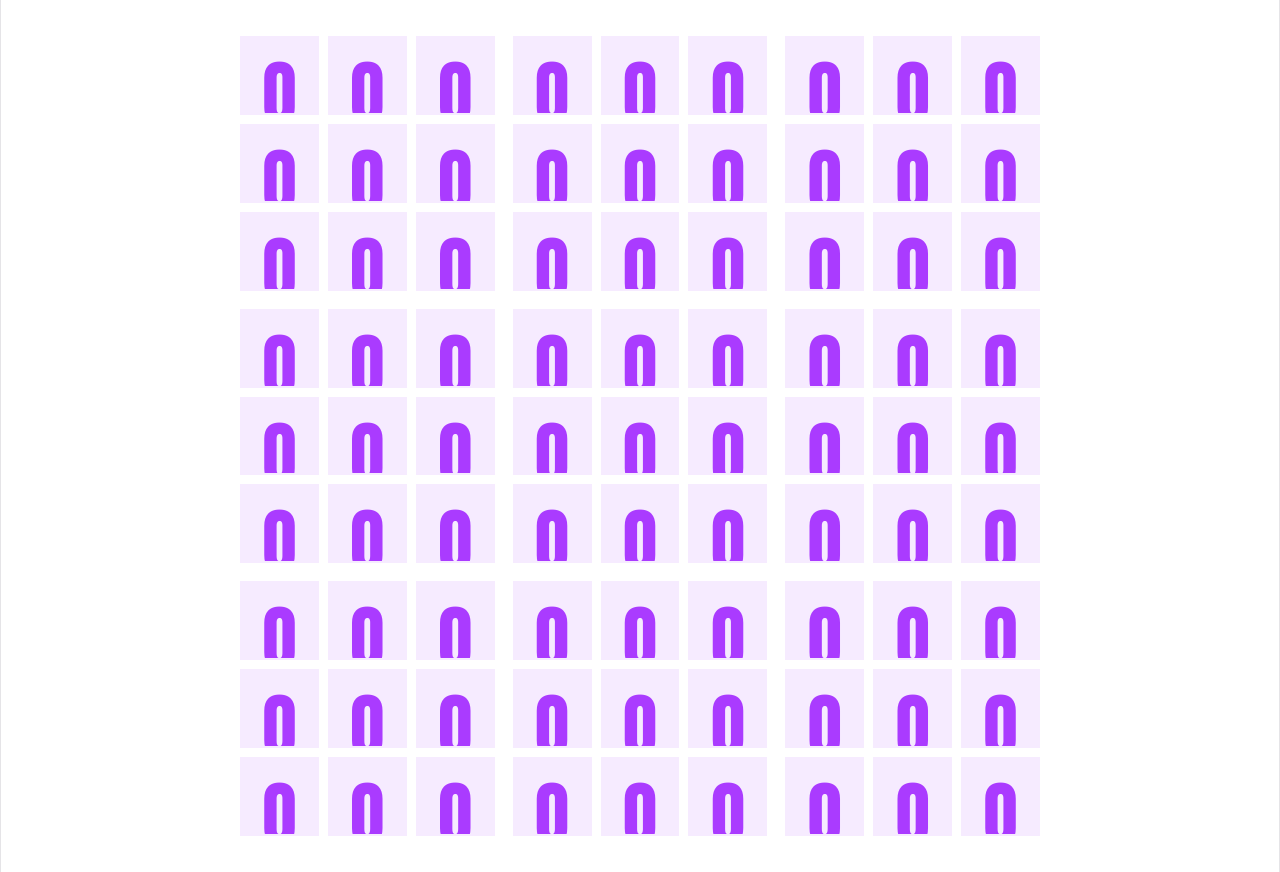
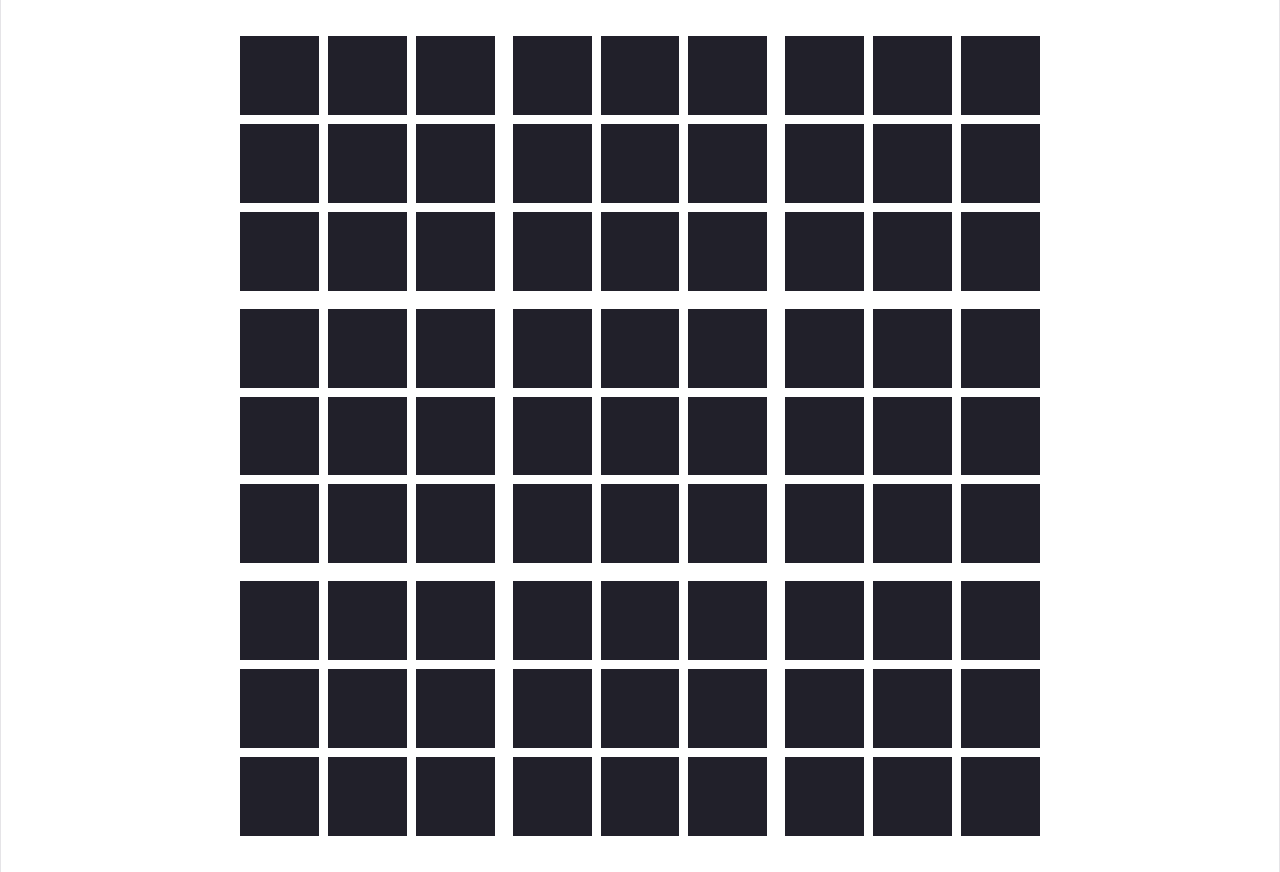
Before and after one commit to PaulHazelton/ReactTicTacToe, a React (Vite) app: page / in a window 1280 px wide. Built offline with nearby package versions, Linux system fonts and the light colour scheme.

Commit message:
Basic prototype with decent styling is working

```diff
--- a/src/App.css
+++ b/src/App.css
@@ -76,24 +76,34 @@
 
 	width: 100%;
 	height: 100%;
+	line-height: 0;
 
-	min-width: 0;
-	min-height: 0;
+	/* min-width: 0;
+	min-height: 0; */
 
 	overflow: hidden;
 
-	color: var(--accent);
-	background-color: var(--accent-bg);
+	color: var(--cellColor);
+	background-color: var(--cellBgColor);
 	border: 2px solid transparent;
+
+	/* color: white; */
+	/* background-color: #2b2a33; */
+
+	/* color: #c084fc;
+	background-color: rgba(192, 132, 252, 0.15); */
+
+	/* color: #fcec84;
+	background-color: rgba(252, 250, 132, 0.15); */
 
 	transition: border-color 0.3s;
 
 	&:hover {
-		border-color: var(--accent-border);
+		border-color: #40d0f0;
 	}
 
 	&:focus-visible {
-		outline: 2px solid var(--accent);
+		outline: 2px solid #40d0f0;
 		outline-offset: 2px;
 	}
 }
--- a/src/Components/Board.tsx
+++ b/src/Components/Board.tsx
@@ -1,6 +1,11 @@
+import type { BoardState, CellValue } from "../Types/GameTypes";
 import Square from "./Square";
 
-export default function Board(props: { boardState: string }) {
+export default function Board(props: {
+	index: number,
+	boardState: BoardState,
+	setCell: (cell: number) => void }
+) {
 
 	// const boardState = " ".repeat(9);
 
@@ -12,12 +17,16 @@ export default function Board(props: { boardState: string }) {
 
 	return (
 		<div className="board">
-			{rows.map((row, rowIndex) =>
-				[...row].map((value, colIndex) => {
+			{rows.map((row, r) =>
+				[...row].map((value, c) => {
+
+					const cellIndex = r * 3 + c;
+
 					return (
 						<Square
-							key={rowIndex * 3 + colIndex}
-							value={value}
+							key={cellIndex}
+							value={value as CellValue}
+							setCell={() => {props.setCell(cellIndex)}}
 						/>
 					);
 				})
--- a/src/Components/Game.tsx
+++ b/src/Components/Game.tsx
@@ -1,8 +1,17 @@
+import React from "react";
 import Board from "./Board";
+import { type BoardState } from "../Types/GameTypes";
 
 export default function Game() {
 
-	const gameState = new Array<string>(9).fill("O".repeat(9));
+	const blankBoard = new Array<BoardState>(9).fill([
+		" ", " ", " ",
+		" ", " ", " ",
+		" ", " ", " ",
+	]);
+
+	const [gameState, setGameState] = React.useState<BoardState[]>(blankBoard);
+	const [turn, setTurn] = React.useState<"X" | "O">("X");
 
 	const rows = [
 		gameState.slice(0, 3),
@@ -10,13 +19,42 @@ export default function Game() {
 		gameState.slice(6, 9),
 	];
 
+	// setCell(0, 0, "X");
+
 	return (
-		<div className="game">
-			{
-				rows.map((row, r) => row.map((_, c) => {
-						return (<Board boardState={rows[r][c]} />)
-				}))
-			}
-		</div>
+		<>
+			<div className="game">
+				{rows.map((row, r) => row.map((_, c) => {
+
+					const boardIndex = r*3+c;
+
+					return (
+						<Board
+							key={boardIndex}
+							index={boardIndex}
+							boardState={rows[r][c]}
+							setCell={(cellIndex) => setCell(boardIndex, cellIndex)}
+						/>
+					)
+				}))}
+			</div>
+			{/* <button onClick={() => setCell(4, 5)}>Test</button> */}
+		</>
 	);
+
+	function setCell(board: number, cell: number) {
+
+		const newGameState = gameState.map((boardData, boardIndex) => {
+			if (boardIndex !== board)
+				return boardData;
+
+			const newBoard = [...boardData] as BoardState;
+			newBoard[cell] = turn;
+
+			return newBoard;
+		})
+
+		setGameState(newGameState);
+		setTurn(turn == "O" ? "X" : "O");
+	}
 }
--- a/src/Components/Square.tsx
+++ b/src/Components/Square.tsx
@@ -1,11 +1,33 @@
-// interface SquareProps {
-// 	value: "X" | "O" | " ";
-// }
+import type React from "react";
+import type { CellValue } from "../Types/GameTypes";
 
-export default function Square(props: { value: string }) {
+export default function Square(props: {
+	value: CellValue;
+	setCell: () => void;
+}) {
+
+	const colorMap = {
+		" ": {
+			"--cellColor": "white",
+			"--cellBgColor": "#21202a"
+		},
+		"X": {
+			"--cellColor": "#c084fc",
+			"--cellBgColor": "rgba(192, 132, 252, 0.15)",
+		},
+		"O": {
+			"--cellColor": "#fcec84",
+			"--cellBgColor": "rgba(252, 250, 132, 0.15)",
+		}
+	};
+
+	const cssVariables = colorMap[props.value] as React.CSSProperties;
+
 	return (
 		<>
-			<button className="square">{props.value}</button>
+			<button className="square" style={cssVariables} onClick={props.setCell}>
+				{props.value}
+			</button>
 		</>
 	);
 }
--- /dev/null
+++ b/src/Types/GameTypes.ts
@@ -0,0 +1,7 @@
+export type CellValue = "X" | "O" | " ";
+
+export type BoardState = [
+	CellValue, CellValue, CellValue,
+	CellValue, CellValue, CellValue,
+	CellValue, CellValue, CellValue
+];
```
